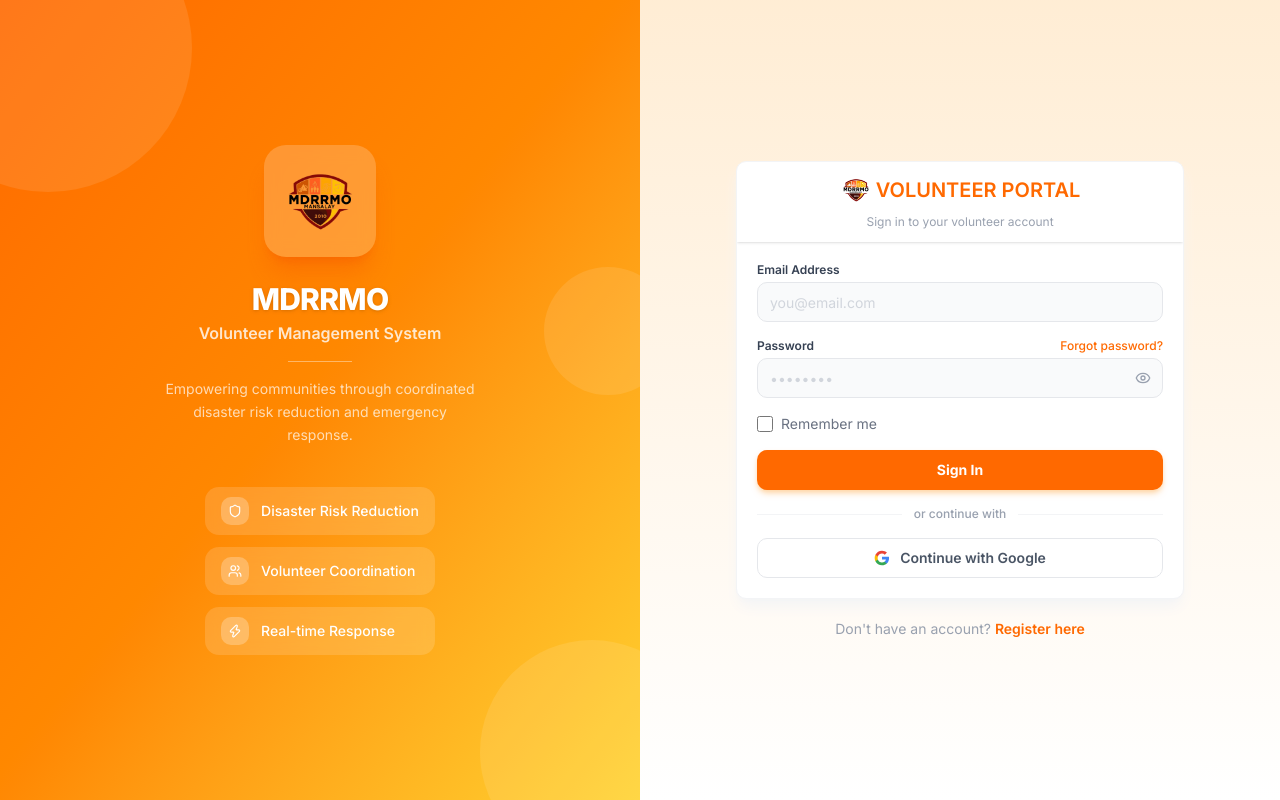
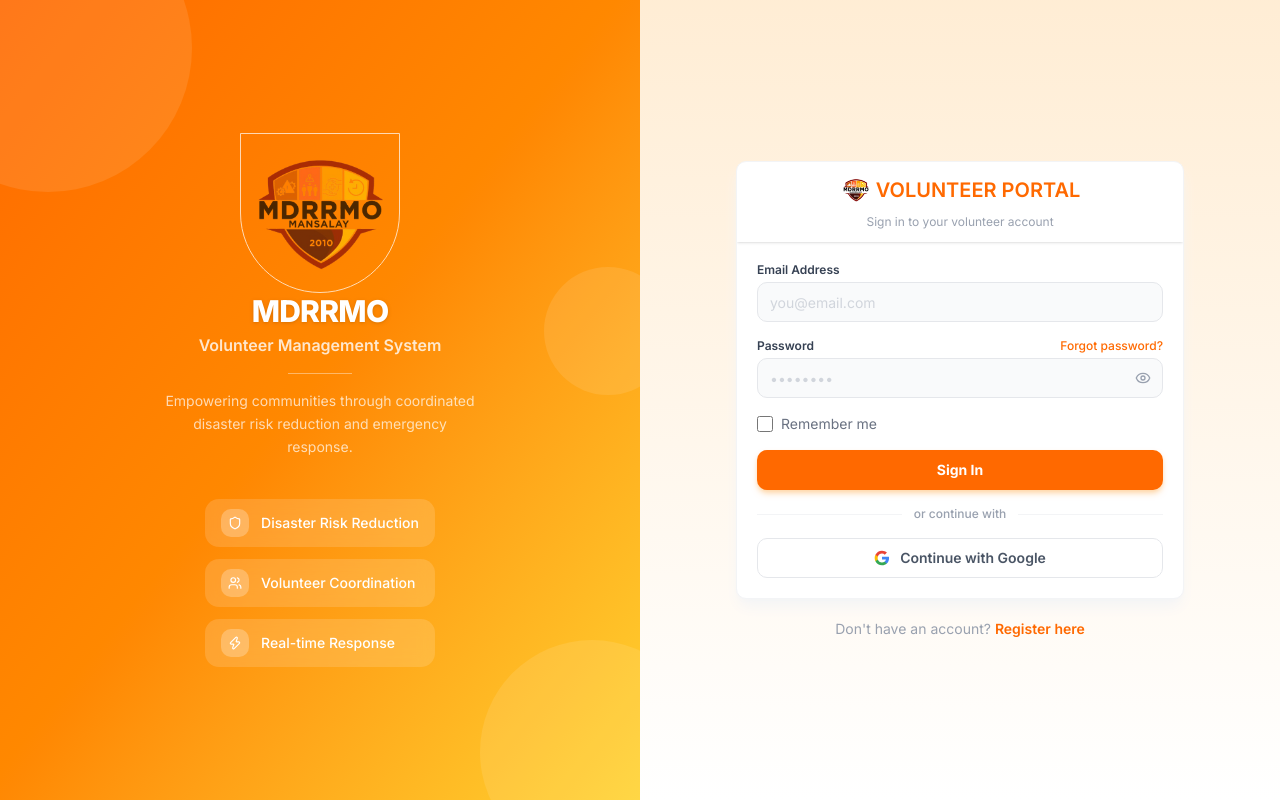
Before and after one commit to grian-gajila/mdrrmo, a Next.js app: page /login in a window 1280 px wide. Built offline with nearby package versions, Linux system fonts and the light colour scheme.

Commit message:
chore: add background logo

```diff
--- a/src/components/features/landing-page/sections/hero-section.tsx
+++ b/src/components/features/landing-page/sections/hero-section.tsx
@@ -1,8 +1,9 @@
-import logo from '@/assets/images/logo.png';
+import { images } from '@/constant/images';
 import { ChevronRight, Shield } from 'lucide-react';
 import Link from 'next/link';
 
-const logoImageUrl = typeof logo === 'string' ? logo : logo.src;
+const logoImageUrl =
+  typeof images.logo === 'string' ? images.logo : images.logo.src;
 
 const HeroSection = () => {
   return (
--- a/src/components/features/user-auth/form-layouts/form-side-panel.tsx
+++ b/src/components/features/user-auth/form-layouts/form-side-panel.tsx
@@ -1,7 +1,8 @@
 import { images } from '@/constant/images';
 import { Shield, Users, Zap } from 'lucide-react';
-import Image from 'next/image';
 
+const logoImageUrl =
+  typeof images.logo === 'string' ? images.logo : images.logo.src;
 const FormSidePanel = () => {
   return (
     <div className="relative hidden w-1/2 flex-col items-center justify-center overflow-hidden bg-linear-to-br from-orange-500 via-orange-400 to-amber-300 px-12 lg:flex">
@@ -9,9 +10,10 @@ const FormSidePanel = () => {
       <div className="absolute -right-16 -bottom-16 h-56 w-56 rounded-full bg-white/10" />
       <div className="absolute top-1/3 -right-8 h-32 w-32 rounded-full bg-white/10" />
 
-      <div className="relative z-10 mb-6 flex h-28 w-28 items-center justify-center rounded-3xl bg-white/20 shadow-xl shadow-orange-600/30 backdrop-blur-sm">
-        <Image src={images.logo} alt="MDRRMO Logo" className="h-20 w-20" />
-      </div>
+      <div
+        style={{ backgroundImage: `url('${logoImageUrl}')` }}
+        className=" lg:h-40 lg:w-40 md:h-30 md:w-30 w-30 h-30 bg-contain border border-white rounded-b-full bg-center bg-no-repeat opacity-70"
+      />
 
       <div className="relative z-10 text-center">
         <h1 className="text-3xl font-extrabold tracking-tight text-white drop-shadow">
```
